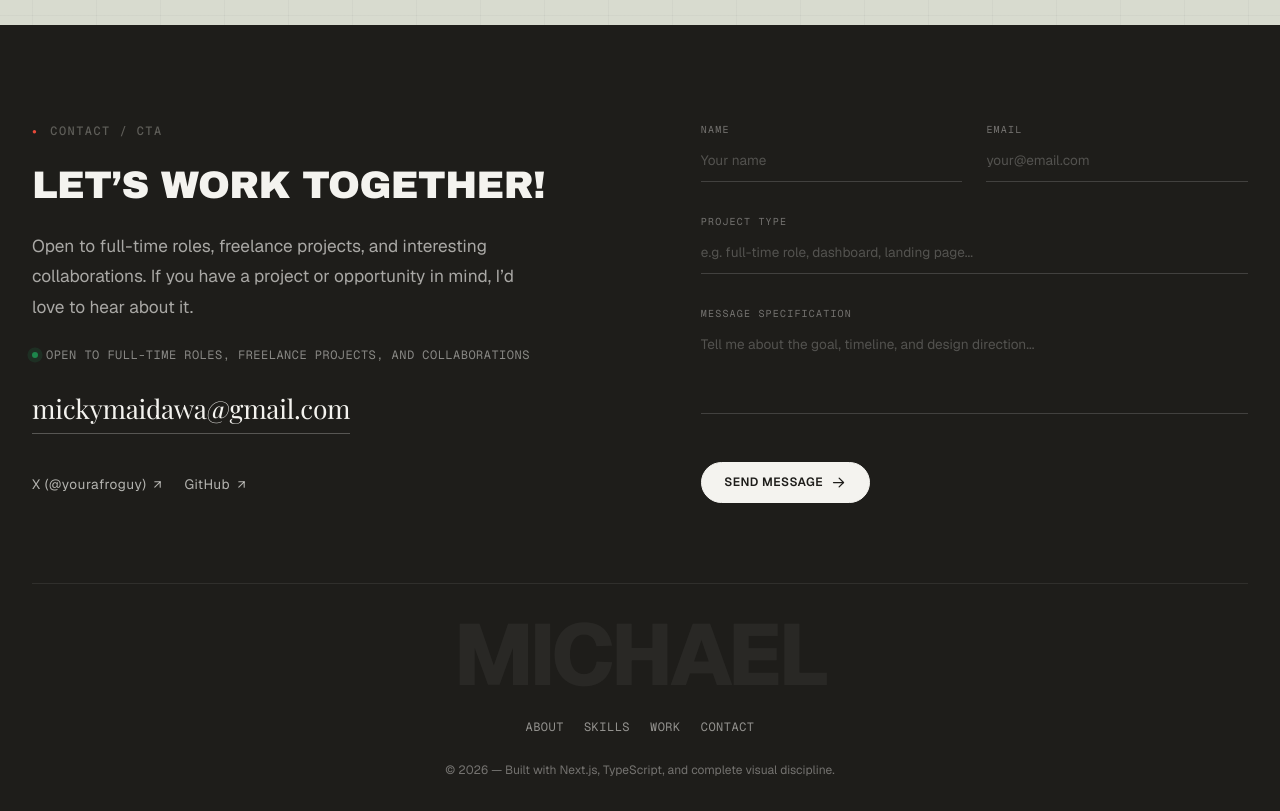
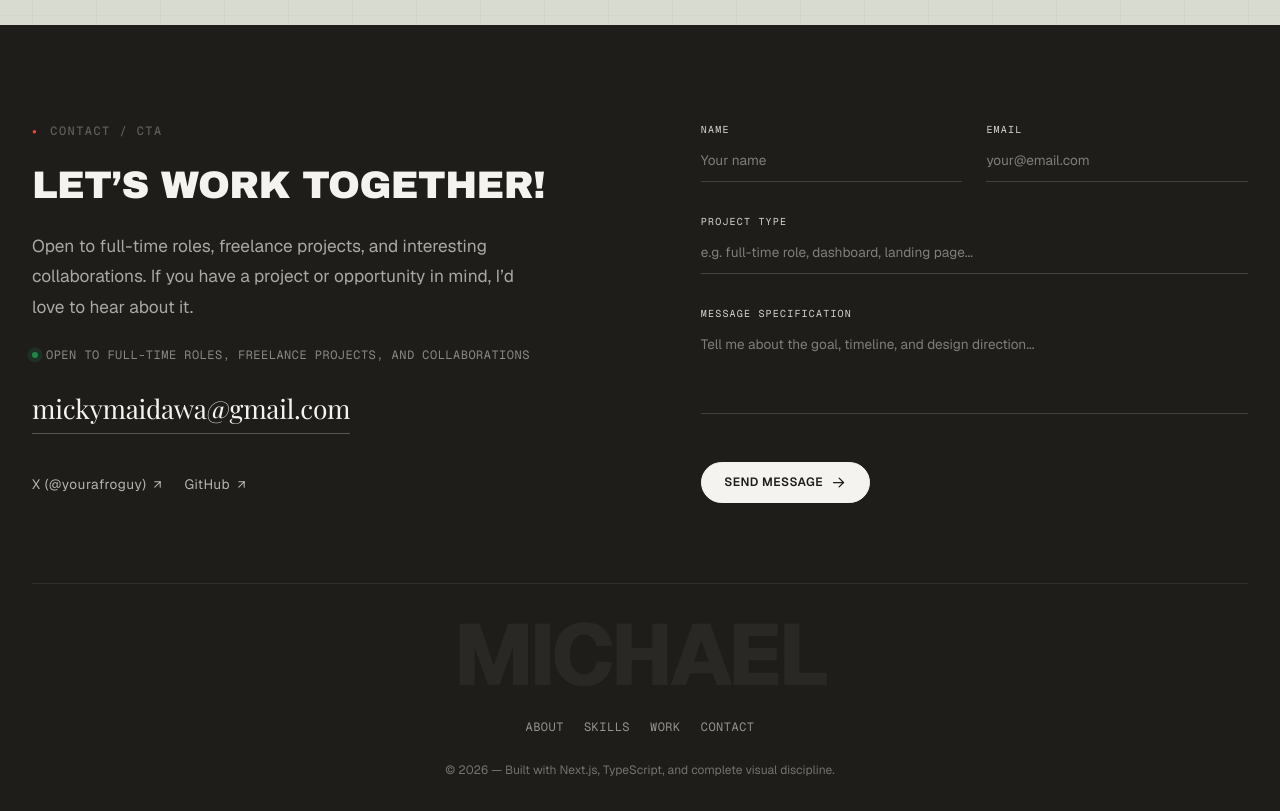
Before and after one commit to mickysnow1/maidawa-portfolio, a Next.js app: page / in a window 1280 px wide. Shown: the part 4880-5691 px from the top of the page. Built offline with nearby package versions, Linux system fonts and the light colour scheme; a web font is replaced by a local one.

Commit message:
UI: Increase contact form label contrast

```diff
--- a/src/sections/Contact/Contact.module.css
+++ b/src/sections/Contact/Contact.module.css
@@ -156,7 +156,7 @@
 .fieldLabel {
   font-family: var(--font-mono);
   font-size: 0.625rem;
-  color: rgba(244, 243, 239, 0.4);
+  color: rgba(244, 243, 239, 0.85);
   text-transform: uppercase;
   letter-spacing: var(--ls-widest);
 }
@@ -175,7 +175,7 @@
 }
 
 .input::placeholder {
-  color: rgba(244, 243, 239, 0.25);
+  color: rgba(244, 243, 239, 0.45);
   font-size: var(--text-sm);
 }
 
```
